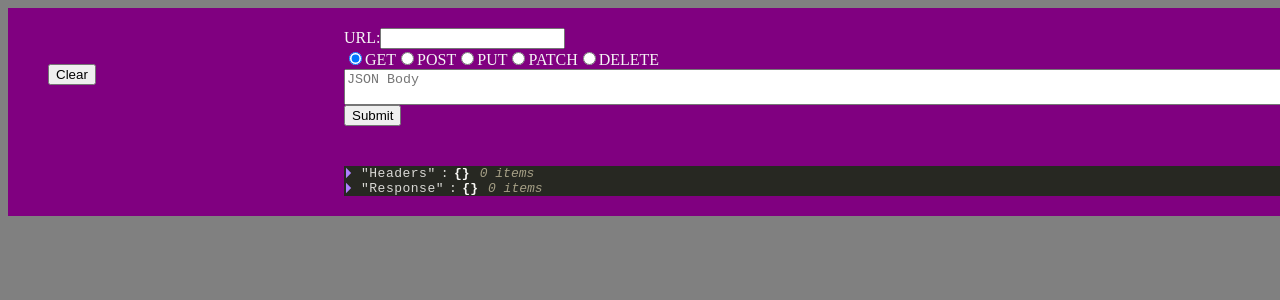
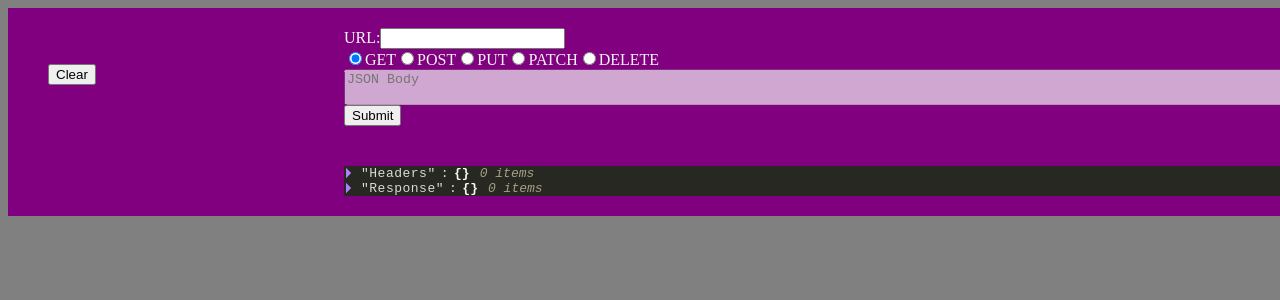
Before and after one commit to mikeymasonic/29-RESTy, a React app: page / in a window 1280 px wide. Shown: the top 300 px of the page. Built offline with nearby package versions, Linux system fonts and the light colour scheme.

Commit message:
added alreadyExisits to form control

```diff
--- a/src/containers/FormControl.jsx
+++ b/src/containers/FormControl.jsx
@@ -9,6 +9,7 @@ const FormControl = () => {
   const [url, setUrl] = useState('');
   const [method, setMethod] = useState('GET');
   const [body, setBody] = useState('');
+  const [disable, setDisable] = useState(true);
   const [headers, setHeaders] = useState({});
   const [response, setResponse] = useState({});
   const [requests, setRequests] = useState([]);
@@ -22,6 +23,12 @@ const FormControl = () => {
     if(target.name === 'url') setUrl(target.value);
     if(target.name === 'method') setMethod(target.value);
     if(target.name === 'body') setBody(target.value);
+
+    if(target.value === 'GET' || target.value === 'DELETE') {
+      setDisable(true);
+    } else if(target.value === 'POST' || target.value === 'PUT' || target.value === 'PATCH') {
+      setDisable(false);
+    }
   };
 
   const handleSubmit = () => {
@@ -46,14 +53,21 @@ const FormControl = () => {
     fetchResponse(url, requestObject)
       .then(response => setResponse(response));
 
-    // Make hook
     const userRequest = {
       url: url,
       method: method
     };
-    const newRequests = [...requests, userRequest];
-    setRequests(newRequests);
-    localStorage.setItem('requests', JSON.stringify(newRequests));
+    let alreadyExists = false;
+    requests.find(request => {
+      if((request.method === userRequest.method) && (request.url === userRequest.url)) alreadyExists = true;
+    });
+
+    if(!alreadyExists) {
+      const newRequests = [...requests, userRequest];
+      setRequests(newRequests);
+      localStorage.setItem('requests', JSON.stringify(newRequests));
+    }
+    alreadyExists = false;
   };
 
   const handleClear = () => {
@@ -61,13 +75,18 @@ const FormControl = () => {
     setRequests([]);
   };
 
+  const handleLoad = (url, method) => {
+    setUrl(url);
+    setMethod(method);
+  };
+
   return (
     <div className={styles.FormControl}>
       <div className={styles.left}>
-        <List requests={requests} handleClear={handleClear}/>
+        <List requests={requests} handleClear={handleClear} handleLoad={handleLoad}/>
       </div>
       <div className={styles.right}>
-        <Form url={url} method={method} body={body} onChange={handleChange} onSubmit={handleSubmit}/>
+        <Form url={url} method={method} body={body} disable={disable} onChange={handleChange} onSubmit={handleSubmit}/>
         <Display headers={headers} response={response} />
       </div>
     </div>
```
Also changed, not shown: 1 other file (tests, documents, lock files or other folders).
